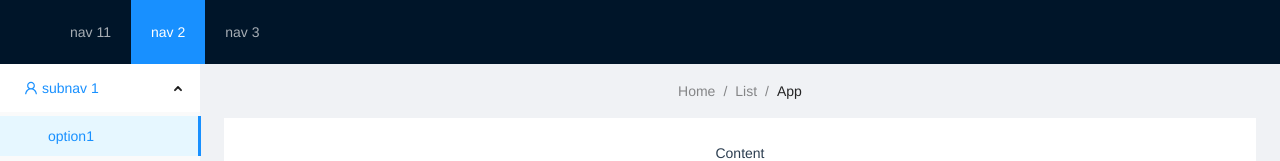
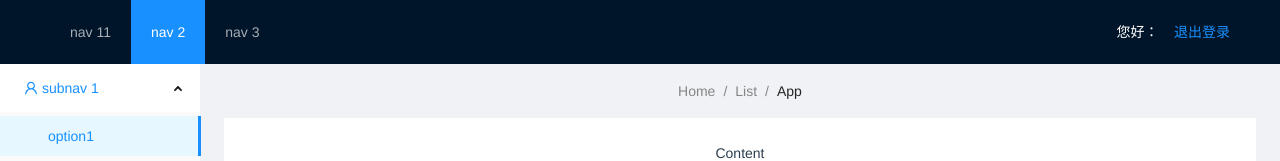
Before and after one commit to XBOSSNIU/train, a Vue app in the folder web/: page /main in a window 1280 px wide. Shown: the top 161 px of the page. Built offline with nearby package versions, Linux system fonts and the light colour scheme; no server answers.

Commit message:
前端保存登录信息

```diff
--- a/web/src/components/the_header.vue
+++ b/web/src/components/the_header.vue
@@ -1,6 +1,12 @@
 <template>
   <a-layout-header class="header">
     <div class="logo" />
+    <div style="float: right;color:white;">
+      您好：{{member.mobile}} &nbsp;&nbsp;
+      <router-link to="/login">
+        退出登录
+      </router-link>
+    </div>
     <a-menu
         v-model:selectedKeys="selectedKeys1"
         theme="dark"
@@ -16,12 +22,15 @@
 
 <script>
 import {defineComponent, ref} from 'vue';
+import store from "@/store"
 
 export default defineComponent({
   name: "the-header-view",
   setup() {
+    let member=store.state.member;
     return {
       selectedKeys1: ref(['2']),
+      member
     };
   },
   });
--- a/web/src/store/index.js
+++ b/web/src/store/index.js
@@ -2,10 +2,16 @@
 
 export default createStore({
   state: {
+    member:{
+
+    }
   },
   getters: {
   },
   mutations: {
+    setMember(state,_member){
+      state.member=_member;
+    }
   },
   actions: {
   },
```
Also changed, not shown: 1 other file (tests, documents, lock files or other folders).
